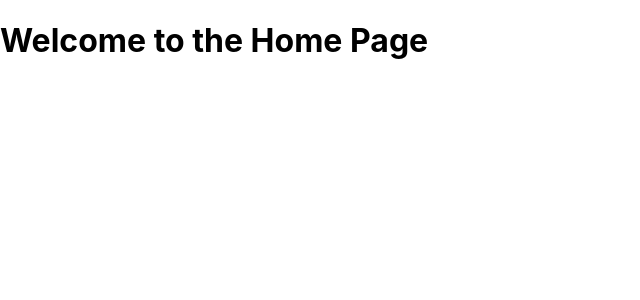
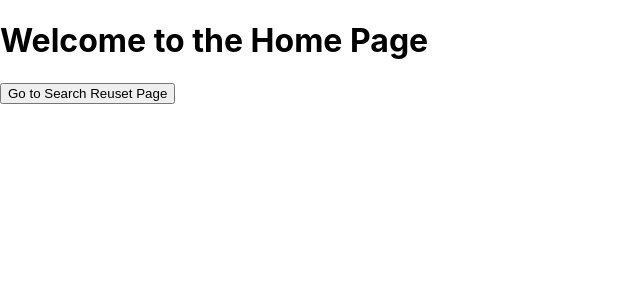
Before and after one commit to Mo7j/SWE363-project, a React (Create React App) app: page / in a window 1280 px wide. Shown: the top 300 px of the page, without its empty margins (0-640 px from the left). Built offline with nearby package versions, Linux system fonts and the light colour scheme.

Commit message:
sitting up the search request page

```diff
--- a/src/App.js
+++ b/src/App.js
@@ -1,5 +1,6 @@
 import { BrowserRouter as Router, Routes, Route } from "react-router-dom";
 import Home from "./pages/Home";
+import SearchReuset from "./pages/SearchReuset";
 import NotFound from "./pages/NotFound";
 
 function App() {
@@ -7,6 +8,7 @@
     <Router>
       <Routes>
         <Route path="/" element={<Home />} />
+        <Route path="/search-request" element={<SearchReuset />} />
         <Route path="*" element={<NotFound />} />
       </Routes>
     </Router>
--- a/src/pages/Home.jsx
+++ b/src/pages/Home.jsx
@@ -1,3 +1,18 @@
+import { useNavigate } from "react-router-dom";
+
 export default function Home() {
-    return <h1>Welcome to the Home Page</h1>;
-  }
+  const navigate = useNavigate();
+
+  const handleGoToAbout = () => {
+    navigate("/search-request");
+  };
+
+  return (
+    <div>
+      <h1>Welcome to the Home Page</h1>
+      <button onClick={handleGoToAbout}>
+        Go to Search Reuset Page
+      </button>
+    </div>
+  );
+}
--- /dev/null
+++ b/src/pages/SearchReuset.jsx
@@ -0,0 +1,3 @@
+export default function SearchReuset() {
+    return <h1>Welcome to the Search Requset Page</h1>;
+  }
```
